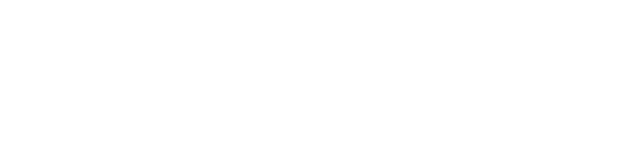
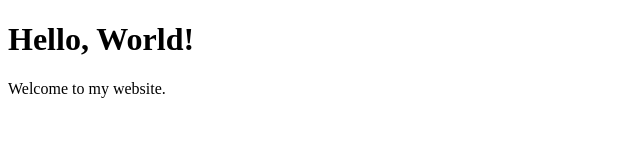
Before and after one commit to kay4405/MyPhotoWebsite, a plain HTML site: page page_one.html in a window 1280 px wide. Shown: the whole page, without its empty margins (0-640 px from the left). Drawn offline with Linux system fonts and the light colour scheme.

Commit message:
Update page_one.html

```diff
--- a/page_one.html
+++ b/page_one.html
@@ -4,3 +4,8 @@
     <meta charset="UTF-8">
     <title>Hello!!</title>
 </head>
+<body>
+    <h1>Hello, World!</h1>
+    <p>Welcome to my website.</p>
+</body>
+</html>
```
